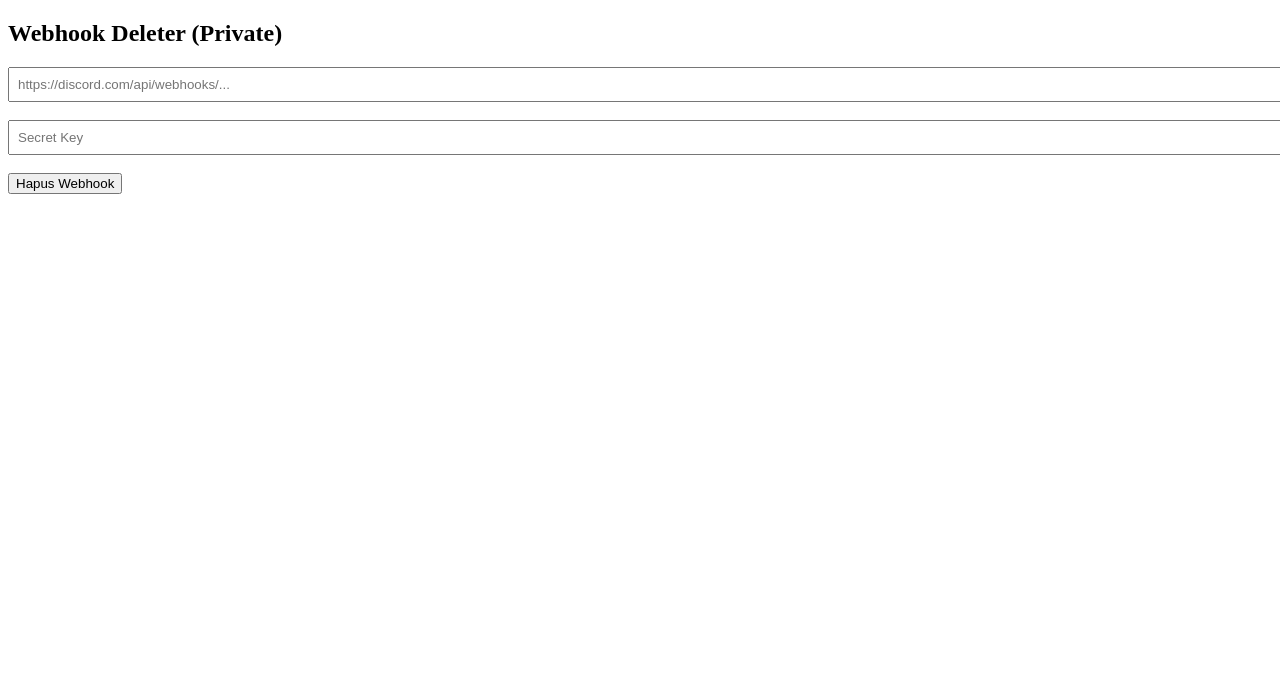
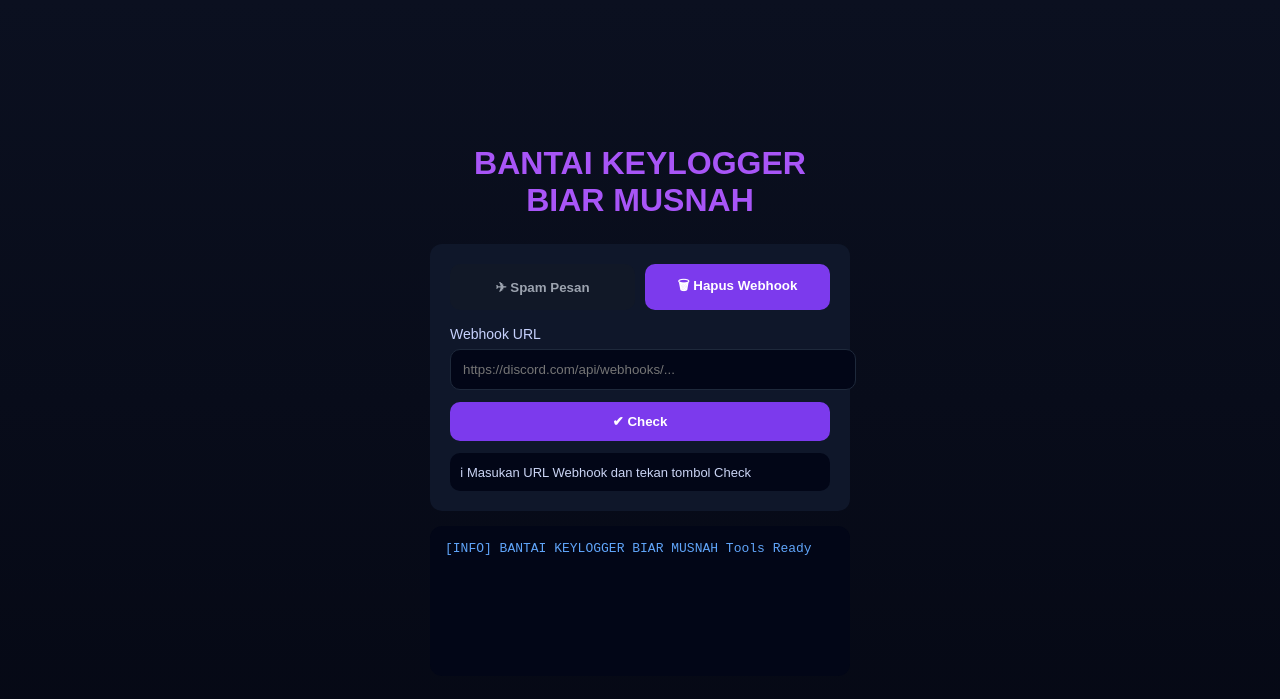
Before and after one commit to jacky-str/delete-keylog, a plain HTML site: page index.html in a window 1280 px wide. Drawn offline with Linux system fonts and the light colour scheme.

Commit message:
Update index.html

```diff
--- a/index.html
+++ b/index.html
@@ -3,48 +3,109 @@
 <head>
   <meta charset="UTF-8">
   <title>Webhook Deleter</title>
+  <meta name="viewport" content="width=device-width, initial-scale=1.0">
+  <style>
+    body{
+      margin:0;
+      min-height:100vh;
+      background:linear-gradient(180deg,#0b1020,#050814);
+      font-family:Arial,sans-serif;
+      color:#fff;
+      display:flex;
+      justify-content:center;
+      align-items:center;
+    }
+    .container{max-width:420px;width:100%;padding:20px}
+    h1{text-align:center;color:#a855f7;margin-bottom:25px}
+    .card{background:#0f172a;border-radius:12px;padding:20px}
+    .btn-group{display:flex;gap:10px;margin-bottom:15px}
+    .btn{flex:1;padding:12px;border-radius:10px;border:none;font-weight:bold}
+    .btn-spam{background:#111827;color:#9ca3af}
+    .btn-delete{background:#7c3aed;color:#fff}
+    label{font-size:14px;color:#c7d2fe}
+    input{
+      width:100%;
+      padding:12px;
+      margin-top:6px;
+      border-radius:10px;
+      border:1px solid #1e293b;
+      background:#020617;
+      color:#fff;
+    }
+    .btn-check{
+      margin-top:12px;
+      width:100%;
+      padding:12px;
+      border-radius:10px;
+      border:none;
+      background:#7c3aed;
+      color:#fff;
+      font-weight:bold;
+    }
+    .info{
+      margin-top:12px;
+      background:#020617;
+      padding:10px;
+      border-radius:10px;
+      font-size:13px;
+      color:#cbd5f5;
+    }
+    .log{
+      margin-top:15px;
+      background:#020617;
+      padding:15px;
+      border-radius:12px;
+      font-family:monospace;
+      color:#60a5fa;
+      min-height:120px;
+    }
+  </style>
 </head>
 <body>
 
-<h2>Webhook Deleter (Private)</h2>
+<div class="container">
+  <h1>BANTAI KEYLOGGER<br>BIAR MUSNAH</h1>
 
-<form id="form">
-  <input
-    type="text"
-    id="webhook"
-    placeholder="https://discord.com/api/webhooks/..."
-    required
-    style="width: 100%; padding: 8px;"
-  >
-  <br><br>
-  <input
-    type="password"
-    id="secret"
-    placeholder="Secret Key"
-    required
-    style="width: 100%; padding: 8px;"
-  >
-  <br><br>
-  <button type="submit">Hapus Webhook</button>
-</form>
+  <div class="card">
+    <div class="btn-group">
+      <button class="btn btn-spam" type="button">✈ Spam Pesan</button>
+      <button class="btn btn-delete" type="button" onclick="deleteWebhook()">🗑 Hapus Webhook</button>
+    </div>
 
-<p id="result"></p>
+    <label>Webhook URL</label>
+    <input id="webhook" placeholder="https://discord.com/api/webhooks/..." />
+
+    <button class="btn-check" onclick="deleteWebhook()">✔ Check</button>
+
+    <div class="info">
+      ℹ Masukan URL Webhook dan tekan tombol Check
+    </div>
+  </div>
+
+  <div class="log" id="log">
+    [INFO] BANTAI KEYLOGGER BIAR MUSNAH Tools Ready
+  </div>
+</div>
 
 <script>
-document.getElementById('form').addEventListener('submit', async (e) => {
-  e.preventDefault()
+async function deleteWebhook(){
+  const webhook = document.getElementById('webhook').value
+  const log = document.getElementById('log')
 
-  const webhook = document.getElementById('webhook').value
-  const secret = document.getElementById('secret').value
+  if(!webhook){
+    log.innerText += '\n[ERROR] Webhook kosong'
+    return
+  }
 
   const res = await fetch('/api/delete', {
-    method: 'POST',
-    headers: { 'Content-Type': 'application/json' },
-    body: JSON.stringify({ webhook, secret })
+    method:'POST',
+    headers:{'Content-Type':'application/json'},
+    body:JSON.stringify({ webhook })
   })
 
-  document.getElementById('result').innerText = await res.text()
-})
+  const text = await res.text()
+  log.innerText += '\n' + text
+}
 </script>
 
 </body>
```
